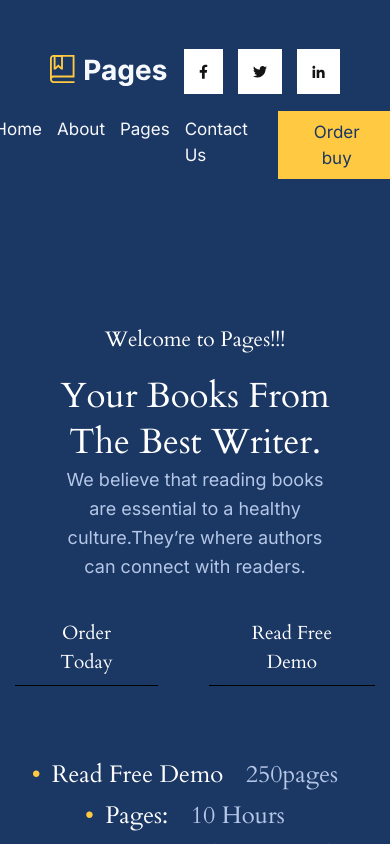
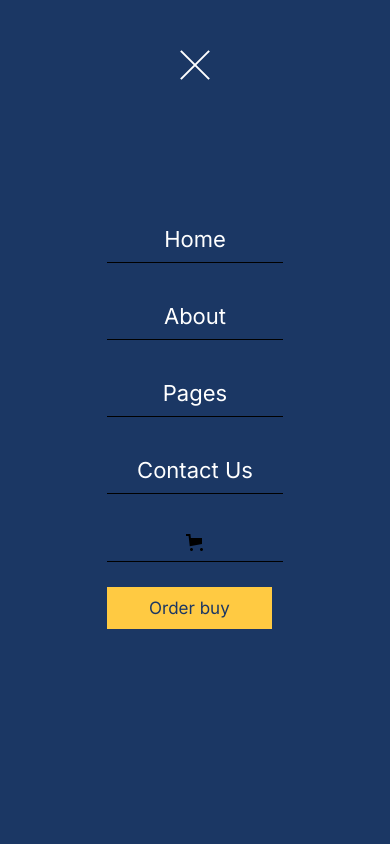
Before and after one commit to vova13112002/LightPortfolio, a website: page app/index.html in a window 390 px wide. Both pictures are taken after a click on the button 203 px from the left and 71 px from the top of the page. Drawn offline with Linux system fonts and the light colour scheme.

Commit message:
burger-menuV1.0

```diff
--- a/app/index.html
+++ b/app/index.html
@@ -17,7 +17,8 @@
     <header class="header">
 
       <div class="container">
-        <nav class="nav">
+
+        <nav class="nav" data-nav>
 
           <ul class="menu__list menu-left">
 
@@ -92,6 +93,9 @@
 
           </ul>
         </nav>
+        <button class="burger" data-burger>
+          <span class="burger__line" arial-label="Відкрити меню" aria-expanded="false"></span>
+        </button>
       </div>
     </header>
     <main>
--- a/app/js/main.js
+++ b/app/js/main.js
@@ -18,7 +18,7 @@
 //   }
 // }
 
-//JS скрол не працює(хз)
+//JS scroll
 const anchors = document.querySelectorAll('a[href*="#"]')
 
 for (let anchor of anchors) {
@@ -34,6 +34,15 @@ for (let anchor of anchors) {
 
   })
 }
+
+//burger
+const burger = document?.querySelector('[data-burger]');
+const nav = document?.querySelector('[data-nav]');
+
+burger?.addEventListener('click', () => {
+  burger?.classList.toggle('burger--active');
+  nav?.classList.toggle('nav--visible');
+});
 
 // document.querySelectorAll('a[href*="#"]').forEach(link => {
 //   link.addEventListener('click', function (e) {
--- a/app/scss/style.scss
+++ b/app/scss/style.scss
@@ -897,6 +897,7 @@ a {
     border: 2px solid #000;
     background-color: #1B3764;
     padding: 18px 120px;
+    color: #FFFFFF;
   }
 }
 
@@ -1112,6 +1113,70 @@ a {
   }
 }
 
+.burger__line {
+  position: absolute;
+  left: 0;
+  top: 50%;
+  width: 100%;
+  height: 2px;
+  background-color: #fff;
+  transition: transform 0.3s ease-in-out;
+  transform: translateY(-50%);
+}
+
+.burger::before,
+.burger::after {
+  content: '';
+  position: absolute;
+  left: 0;
+  width: 100%;
+  height: 2px;
+  background-color: #fff;
+  transition: transform 0.3s ease-in-out, top 0.3s ease-in-out,bottom 0.3s ease-in-out;
+}
+
+.burger {
+  margin: 0 auto;
+  position: relative;
+  width: 40px;
+  height: 30px;
+  display: none;
+  border: none;
+  padding: 0;
+  cursor: pointer;
+  background-color: transparent;
+  z-index: 99999999;
+}
+
+.burger::before {
+  top: 0;
+}
+
+.burger::after {
+  bottom: 0;
+}
+.burger--active .burger__line{
+  opacity: 0;
+}
+.burger--active::before{
+  top: 50%;
+  transform:rotate(45deg);
+}
+.burger--active::after {
+  top: 50%;
+  bottom: auto;
+  transform: rotate(-45deg);
+}
+.menu__list {
+  margin: 0;
+  padding: 0;
+  list-style: none;
+  display: flex;
+  align-items: center;
+}
+
+
+
 @media(max-width:385.98px) {
   .darklight__button {
     grid-template: 0 15px;
@@ -1159,6 +1224,7 @@ a {
     text-align: center;
     margin: 0 auto;
   }
+
 
   .darklight__list {
     text-align: center;
@@ -1201,9 +1267,7 @@ a {
 }
 
 @media (max-width: 768.98px) {
-  .menu__list {
-    gap: 0 15px;
-  }
+
 
   .trusted__list-item {
     gap: 0 15px;
@@ -1279,6 +1343,7 @@ a {
 
 }
 
+
 @media(max-width:899.98px) {
   .vision__list {
     gap: 15px 15px;
@@ -1287,7 +1352,74 @@ a {
   .poloska__about {
     margin: 0 auto;
   }
-}
+
+  .burger {
+    display: block;
+
+  }
+
+  .nav {
+    position: fixed;
+    right: 0;
+    top: 0;
+    background: #1B3764;
+    z-index: 10000;
+    padding: 30px 0;
+    width: 100%;
+    // max-width: 260px;
+    height: 100%;
+    transform: translateY(-100%);
+    transition: transform 0.6s ease-in-out;
+  }
+  .nav--visible{
+    transform: none;
+  }
+  .menu__list {
+    flex-direction: column;
+    // align-items: flex-start;
+  }
+
+  .menu__list.menu-left {
+    display: none;
+  }
+
+  .menu__list.menu-right {
+    margin: 0 auto;
+  }
+
+  .menu__list-item {
+    width: 100%;
+
+  }
+
+  .menu__list-item:not(:last-child) {
+    margin-right: 0;
+    margin-bottom: 30px;
+  }
+
+  .menu__list-link {
+    text-align: center;
+
+    width: 100%;
+    display: inline-block;
+    font-size: 22px;
+
+    padding: 10px 30px;
+    border-bottom: 1px solid #000;
+    color: #fff;
+  }
+
+  .menu__img {
+    margin: 0 auto;
+  }
+
+  .menu__list-btn {
+    padding: 8px 42px;
+  }
+
+}
+
+
 
 @media (max-width: 1000.98px) {
   .footer__inner {
@@ -1303,6 +1435,9 @@ a {
       margin-right: 20px;
     }
   }
+
+
+
 }
 
 /* Середні девайси (планшети, < 992px) */
@@ -1436,6 +1571,9 @@ a {
     padding: 12px 84px;
   }
 
+
+
+
 }
 
 @media (max-width: 1199.98px) {
@@ -1454,9 +1592,7 @@ a {
 }
 
 @media (max-width: 1246.98px) {
-  .nav {
-    display: block;
-  }
+
 
   .header {
     margin-bottom: -80px;
@@ -1465,6 +1601,7 @@ a {
   .menu__list {
     justify-content: center;
     margin-bottom: 22px;
+    gap: 0 15px;
   }
 
   .darklight__title {
```
Also changed, not shown: app/css/style.min.css, app/js/main.min.js.
